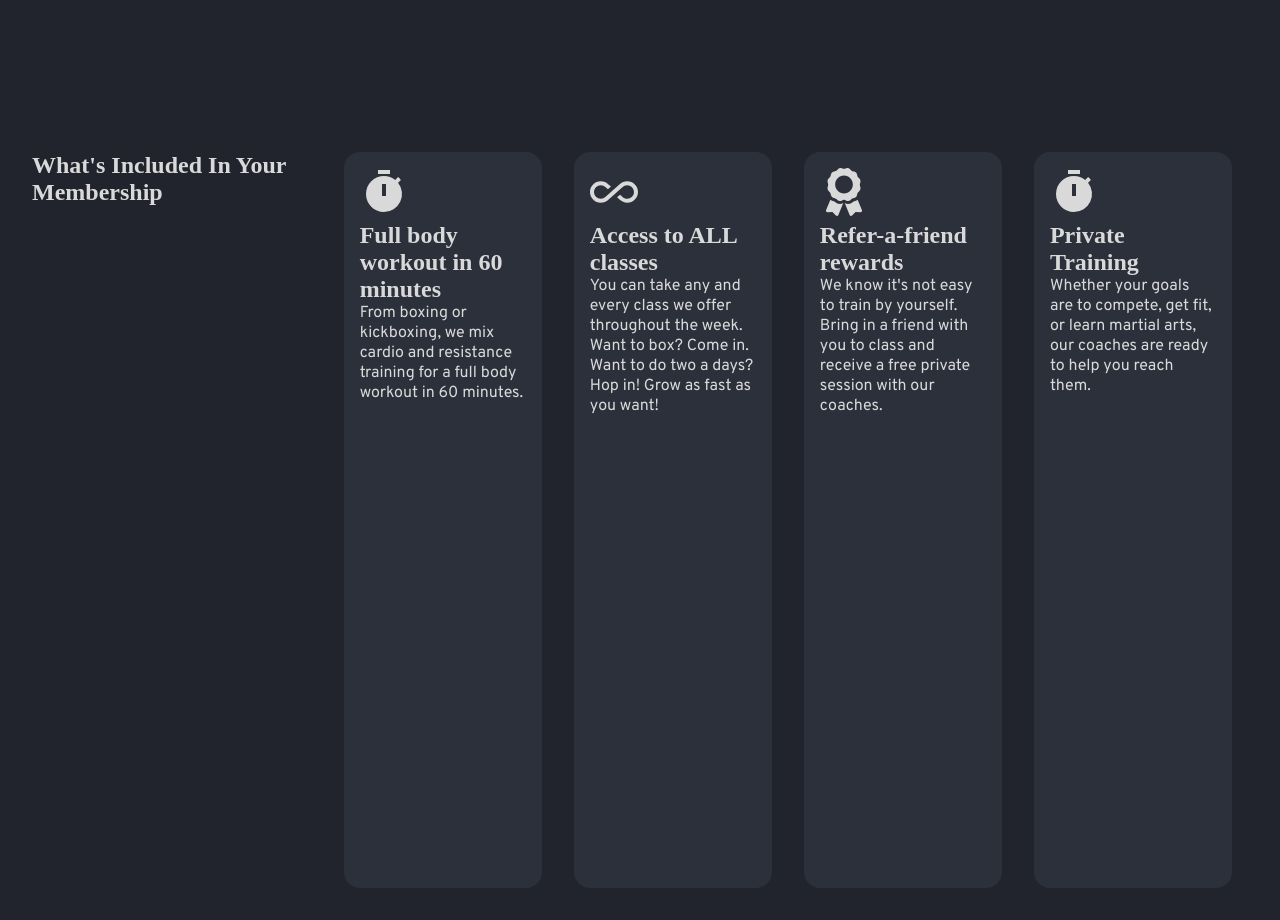
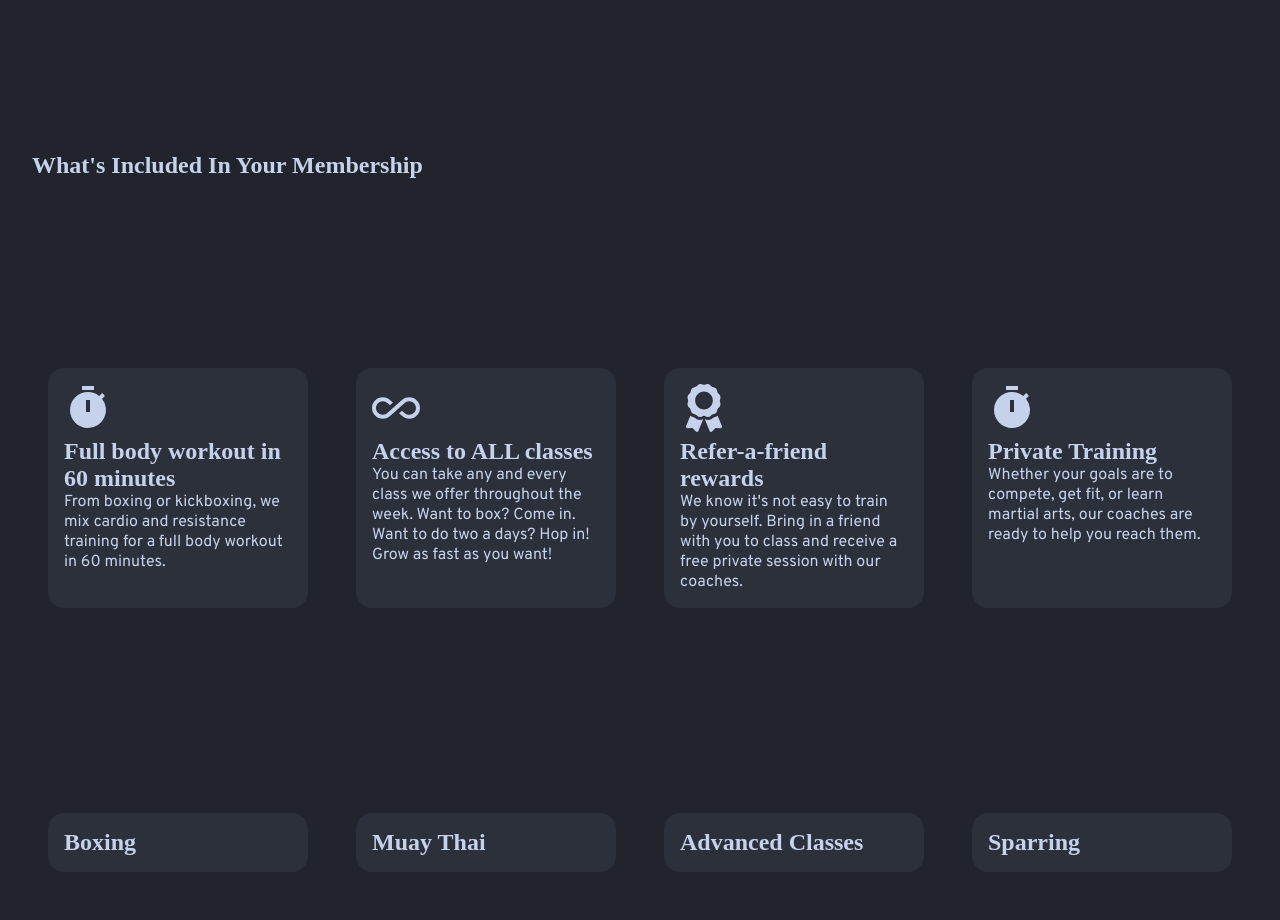
Before and after one commit to allanlalangan/martial-masters-academy, a Next.js app: page / in a window 1280 px wide. Shown: the part 680-1600 px from the top of the page. Built offline with nearby package versions, Linux system fonts and the light colour scheme; a web font is replaced by a local one.

Commit message:
basic features grid setup. added class cards and grid setup

```diff
--- a/components/Hero/Hero.module.css
+++ b/components/Hero/Hero.module.css
@@ -13,4 +13,9 @@
   border: 2px solid var(--prim-color-red);
   text-transform: uppercase;
   padding: 1rem;
+  transition: all 0.25s ease-out;
 }
+
+.button:hover {
+  filter: brightness(1.35);
+}
--- a/components/Membership/Membership.jsx
+++ b/components/Membership/Membership.jsx
@@ -43,6 +43,20 @@ const Membership = () => {
           </p>
         </li>
       </ul>
+      <ul className={styles['classes-grid']}>
+        <li className={`${styles['class-card']}`}>
+          <h2>Boxing</h2>
+        </li>
+        <li className={`${styles['class-card']}`}>
+          <h2>Muay Thai</h2>
+        </li>
+        <li className={`${styles['class-card']}`}>
+          <h2>Advanced Classes</h2>
+        </li>
+        <li className={`${styles['class-card']}`}>
+          <h2>Sparring</h2>
+        </li>
+      </ul>
     </section>
   );
 };
--- a/components/Membership/Membership.module.css
+++ b/components/Membership/Membership.module.css
@@ -4,24 +4,36 @@
 }
 .container-layout {
   display: flex;
+  flex-direction: column;
+  justify-content: space-between;
 }
 
 .features-grid {
-  display: flex;
-  align-items: center;
-  justify-content: center;
-  width: 100%;
+  display: grid;
+  gap: 1rem;
+  grid-template-columns: repeat(4, 1fr);
 }
 
 .feature-card {
   background-color: var(--dark-header-bg);
   margin: 1rem;
   padding: 1rem;
-  height: 100%;
-  width: 75%;
   border-radius: 1rem;
 }
 
 .feature-icon {
   font-size: 3rem;
 }
+
+.classes-grid {
+  display: grid;
+  gap: 1rem;
+  grid-template-columns: repeat(4, 1fr);
+}
+
+.class-card {
+  background-color: var(--dark-header-bg);
+  margin: 1rem;
+  padding: 1rem;
+  border-radius: 1rem;
+}
--- a/components/NavBar/NavBar.jsx
+++ b/components/NavBar/NavBar.jsx
@@ -28,6 +28,7 @@ const NavBar = () => {
         </Link>
         <li className={`${styles['nav-link']}`}>Classes</li>
         <li className={`${styles['nav-link']}`}>Youth Program</li>
+        <li className={`${styles['nav-link']}`}>Schedule</li>
       </ul>
     </nav>
   );
--- a/components/NavBar/NavBar.module.css
+++ b/components/NavBar/NavBar.module.css
@@ -62,4 +62,9 @@
 .nav-link {
   cursor: pointer;
   padding: 0 1rem;
+  transition: all 0.25s ease-out;
 }
+
+.nav-link:hover {
+  filter: brightness(1.35);
+}
--- a/styles/globals.css
+++ b/styles/globals.css
@@ -14,7 +14,7 @@
   /* dark theme */
   --dark-header-bg: hsl(220, 15%, 20%);
   --dark-bg-color: hsl(220, 15%, 15%);
-  --light-text-color: hsl(210, 0%, 85%);
+  --light-text-color: hsl(220, 50%, 85%);
 }
 
 * {
@@ -48,8 +48,6 @@ button {
 
 button:hover {
   cursor: pointer;
-  transition: all 0.25s ease-out;
-  filter: brightness(1.25);
 }
 
 h1,
```
